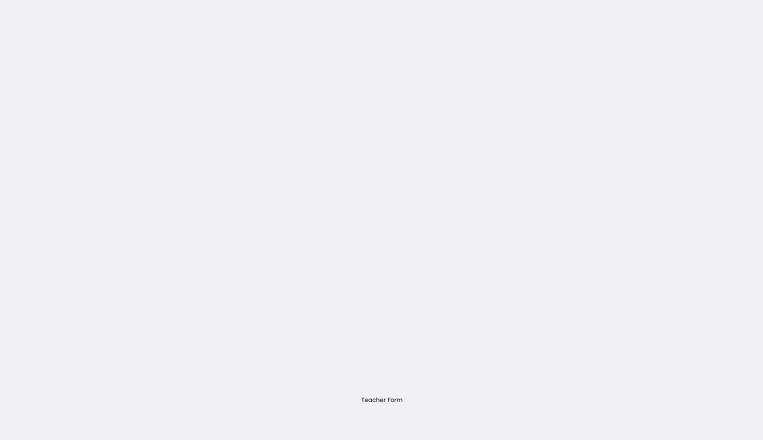
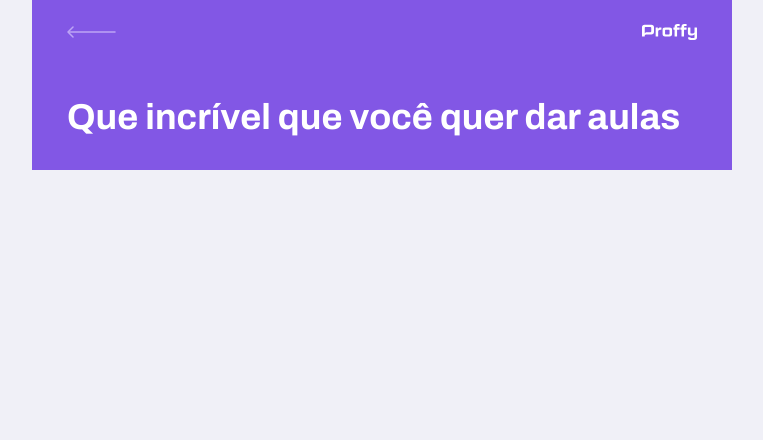
Before and after one commit to Gui-dev/proffy, a React (Create React App) app in the folder web/: page /give-classes in a window 1280 px wide. Shown: the top 440 px of the page, without its empty margins (258-1021 px from the left). Built offline with nearby package versions, Linux system fonts and the light colour scheme.

Commit message:
refactor: add component PageHeader

```diff
--- a/web/src/pages/TeacherForm/index.tsx
+++ b/web/src/pages/TeacherForm/index.tsx
@@ -1,11 +1,12 @@
 import React from 'react'
 
+import { PageHeader } from './../../components/PageHeader'
 import { Container } from './style'
 
 export const TeacherForm: React.FC = () => {
   return (
-    <Container>
-      Teacher Form
+    <Container className="container">
+      <PageHeader title="Que incrível que você quer dar aulas"/>
     </Container>
   )
 }
--- a/web/src/pages/TeacherForm/style.ts
+++ b/web/src/pages/TeacherForm/style.ts
@@ -1,5 +1,6 @@
 import styled from 'styled-components'
 
 export const Container = styled.div`
-
+  width: 100vw !important;
+  height: 100vh;
 `
--- a/web/src/pages/TeacherList/index.tsx
+++ b/web/src/pages/TeacherList/index.tsx
@@ -1,11 +1,12 @@
 import React from 'react'
 
+import { PageHeader } from './../../components/PageHeader'
 import { Container } from './style'
 
 export const TeacherList: React.FC = () => {
   return (
-    <Container>
-      Teacher
+    <Container className="container">
+      <PageHeader title="Estes são os proffys disponíveis."/>
     </Container>
   )
 }
--- a/web/src/pages/TeacherList/style.ts
+++ b/web/src/pages/TeacherList/style.ts
@@ -1,5 +1,6 @@
 import styled from 'styled-components'
 
 export const Container = styled.div`
-
+  width: 100vw !important;
+  height: 100vh;
 `
```
